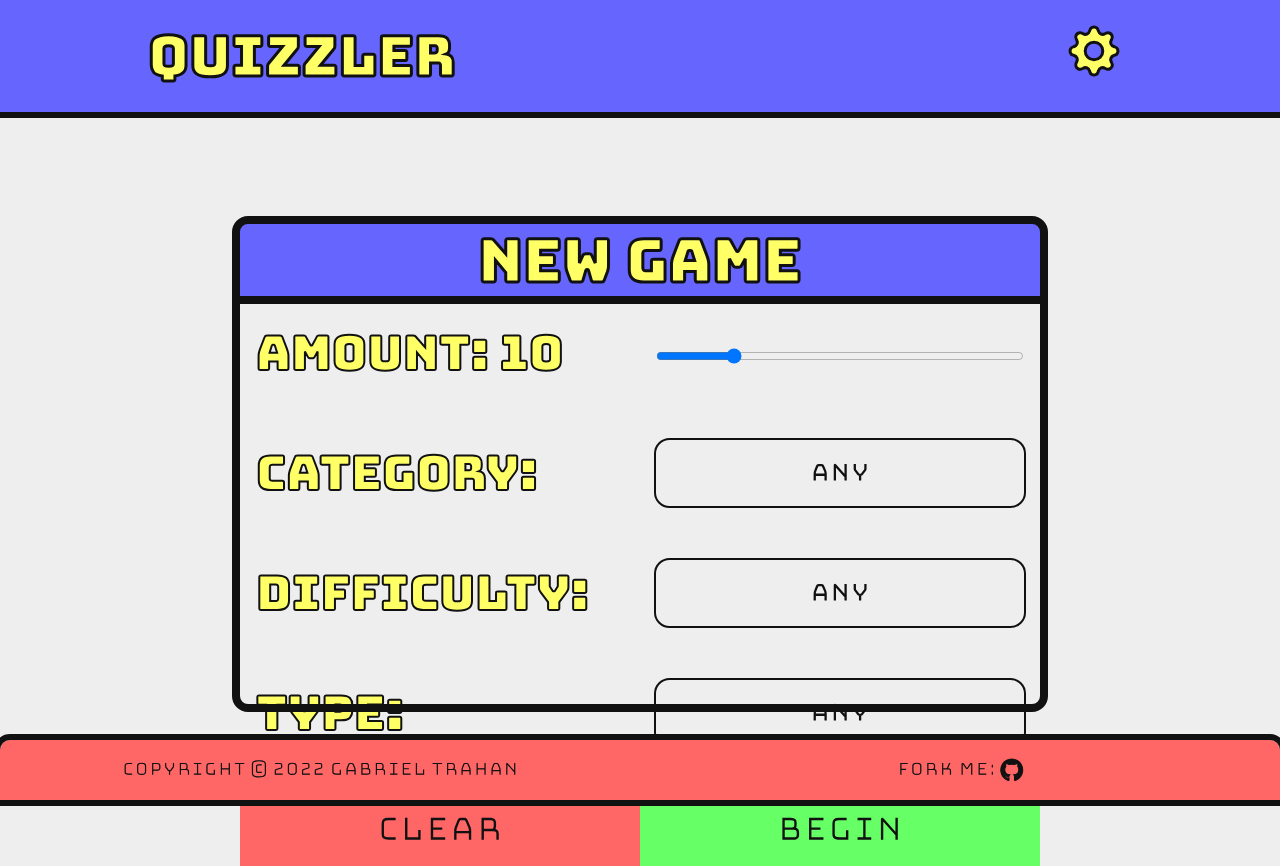
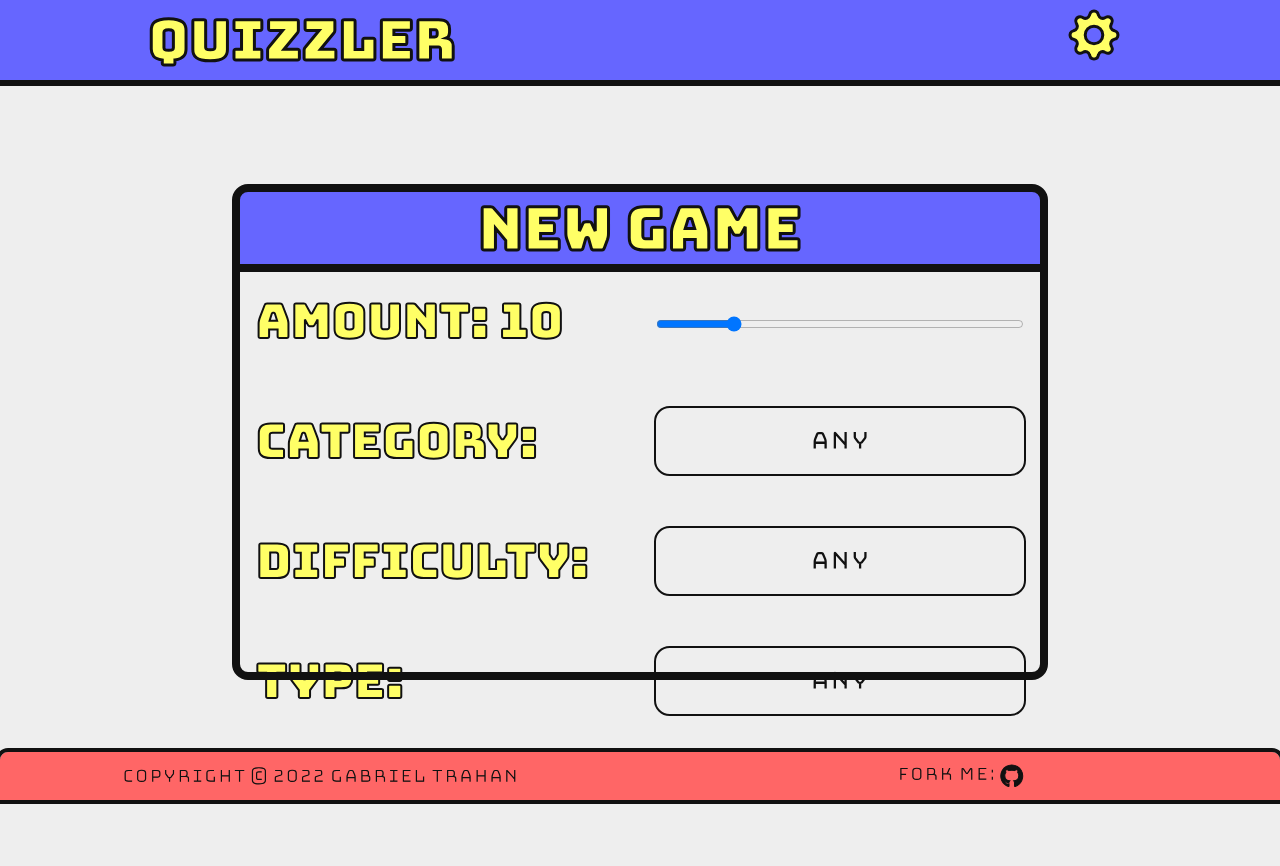
Before and after one commit to theokoles7/Quizzler, an Angular app in the folder ui/: page / in a window 1280 px wide. After the commit the page ends 800 px from the top, so only its background shows below. Built offline with nearby package versions, Linux system fonts and the light colour scheme.

Commit message:
Structure revision; nav and footer fixed placement

```diff
--- a/ui/src/app/app.component.html
+++ b/ui/src/app/app.component.html
@@ -1,5 +1,7 @@
 <q-navbar [theme]="theme" (themeChanged)="emitThemeChanged($event)"></q-navbar>
 
-<router-outlet></router-outlet>
+<div class="outlet">
+  <router-outlet></router-outlet>
+</div>
 
 <q-footer [theme]="theme"></q-footer>
--- a/ui/src/app/app.component.scss
+++ b/ui/src/app/app.component.scss
@@ -0,0 +1,24 @@
+q-navbar{
+  height: 10%;
+  width: 100%;
+  position: fixed;
+  top: 0;
+  z-index: 1;
+}
+
+div.outlet{
+  position: absolute;
+  overflow: scroll;
+  top: 10%;
+  width: 100%;
+  height: 85%;
+  z-index: 0;
+}
+
+q-footer{
+  height: 6%;
+  width: 100%;
+  position: fixed;
+  bottom: 0;
+  z-index: 1;
+}
--- a/ui/src/app/modules/components/components.module.ts
+++ b/ui/src/app/modules/components/components.module.ts
@@ -23,7 +23,7 @@ import { QuestionComponent } from './question/question.component';
     FooterComponent,
     NavbarComponent,
     SettingsDialogComponent,
-    QuestionComponent
+    QuestionComponent,
   ]
 })
 export class ComponentsModule { }
--- a/ui/src/app/modules/components/footer/footer.component.html
+++ b/ui/src/app/modules/components/footer/footer.component.html
@@ -1,15 +1,13 @@
 <footer class="footer {{getTheme()}}">
-  <div class="container-fluid">
-    <div class="row">
+  <div class="wrapper">
 
-      <div class="col">
+      <div class="item">
         <a routerLink="license" routerLinkActive="active">Copyright © 2022 Gabriel Trahan</a>
       </div>
 
-      <div class="col">
-        FORK ME: <a href="https://github.com/theokoles7/Quizzler"><i class="bi bi-github"></i></a>
+      <div class="item">
+        <a href="https://github.com/theokoles7/Quizzler">FORK ME: <i class="bi bi-github"></i></a>
       </div>
 
-    </div>
   </div>
 </footer>
--- a/ui/src/app/modules/components/footer/footer.component.scss
+++ b/ui/src/app/modules/components/footer/footer.component.scss
@@ -2,14 +2,22 @@
 @import '../../../../styles/styles.scss';
 
 footer{
-  position: absolute;
-  bottom: 0;
-  width: 100%;
-  height: 3em;
-  text-align: center;
-  font-family: "BungeeHairline";
-  font-size: 20px;
+  height: 100%;
   border-radius: .5em .5em 0 0;
+  display: flex;
+  flex-direction: column;
+  justify-content: space-evenly;
+
+  &.light, &.none{
+    outline: solid $black .3em;
+    background-color: $red;
+    color: $black;
+    -webkit-text-stroke: 1px $black;
+
+    i, a{
+      color: $black;
+    }
+  }
 
   &.dark{
     outline: solid $shale .3em;
@@ -22,16 +30,20 @@ footer{
     }
   }
 
-  &.light, &.none{
-    outline: solid $black .3em;
-    background-color: $red;
-    color: $black;
-    -webkit-text-stroke: 1px $black;
+  div.wrapper{
+    display: inline-flex;
+    flex-direction: row;
+    justify-content: space-evenly;
+    width: 100%;
 
-    i, a{
-      color: $black;
-    }
-  }
+    div.item{
+      width: 50%;
+      display: flex;
+      flex-direction: column;
+      justify-content: space-evenly;
+
+      font-family: "BungeeHairline";
+      font-size: 20px;
 
       i:hover, a:hover{
         -webkit-text-stroke-width: 2px;
@@ -41,12 +53,14 @@ footer{
         text-decoration: none;
       }
 
-  .container-fluid{
-    margin-top: .7em;
-  }
-
       i{
         font-size: 1.1em;
         vertical-align: middle;
       }
+
+      a{
+        text-align: center;
       }
+    }
+  }
+}
--- a/ui/src/app/modules/components/navbar/navbar.component.scss
+++ b/ui/src/app/modules/components/navbar/navbar.component.scss
@@ -2,6 +2,8 @@
 @import '../../../../styles/styles.scss';
 
 nav{
+  height: 100%;
+
   a:link, a:visited{
     text-decoration: none;
   }
@@ -40,8 +42,6 @@ nav{
     background-color: $blue;
   }
 
-  height: 7em;
-
   div.row{
     width: 100%;
     height: auto;
--- a/ui/src/app/modules/components/question/question.component.scss
+++ b/ui/src/app/modules/components/question/question.component.scss
@@ -4,7 +4,6 @@
 div.outer{
   margin-left: auto;
   margin-right: auto;
-  margin-top: 10em;
   width: 40em;
   height: 30em;
   border-radius: 0.5em;
--- a/ui/src/app/modules/views/license/license.component.html
+++ b/ui/src/app/modules/views/license/license.component.html
@@ -1,4 +1,5 @@
-<div class="container {{getTheme()}}">
+<div class="outer">
+  <div class="license {{getTheme()}}">
     <h1>The MIT License (MIT)</h1>
 
     <p>Copyright © 2022 Gabriel Trahan</p>
@@ -21,3 +22,4 @@
       OUT OF OR IN CONNECTION WITH THE SOFTWARE OR THE USE OR OTHER DEALINGS IN
       THE SOFTWARE.</p>
   </div>
+</div>
--- a/ui/src/app/modules/views/license/license.component.scss
+++ b/ui/src/app/modules/views/license/license.component.scss
@@ -1,7 +1,17 @@
 @import '../../../../styles/colors.scss';
 
-div.container{
-  margin-top: 13em;
+div.outer{
+  display: flex;
+  flex-direction: column;
+  justify-content: space-evenly;
+  height: 100%;
+  width: 100%;
+
+  div.license{
+    width: 70%;
+    height: auto;
+    margin-left: auto;
+    margin-right: auto;
     color: $white;
     font-family: "BungeeHairline";
     padding: 2em;
@@ -35,3 +45,4 @@ div.container{
       }
     }
   }
+}
```
Lines whose indentation alone changed are shown as unchanged.
